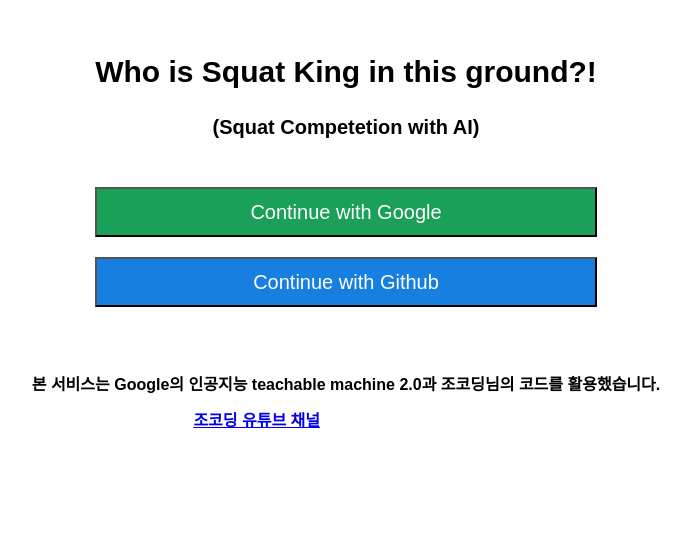
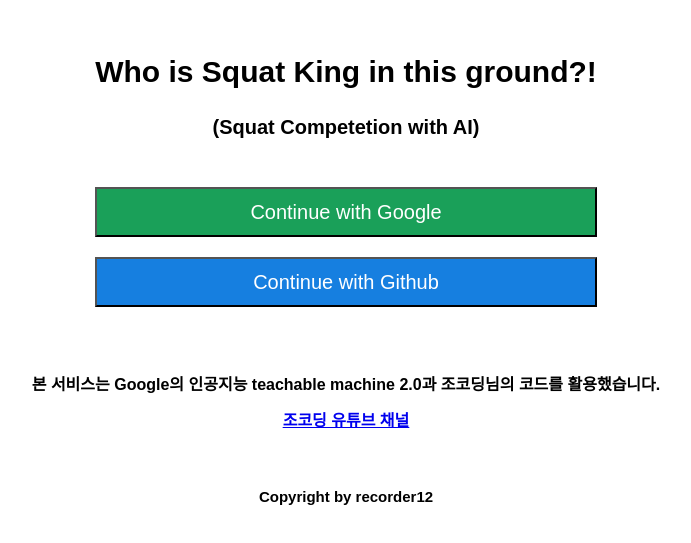
Before and after one commit to recorder12/squat, a React (Create React App) app: page /#/ in a window 1280 px wide. Shown: the part 143-686 px from the top of the page, without its empty margins (294-985 px from the left). Built offline with nearby package versions, Linux system fonts and the light colour scheme; no server answers.

Commit message:
add Addthis and kako addfit

```diff
--- a/public/index.html
+++ b/public/index.html
@@ -5,6 +5,18 @@
     <link rel="icon" href="%PUBLIC_URL%/favicon.ico" />
     <meta name="viewport" content="width=device-width, initial-scale=1" />
     <meta name="theme-color" content="#000000" />
+    <title>스쿼트 홈짐 경쟁전(Squat Competition)</title>
+	<link rel="canonical" href="https://recorder12.github.io/squat/index.html">
+	<meta name='title' content="스쿼트 대회">
+	<meta name="subject" content="AI를 이용한 스쿼트 대결! 서버 내 신기록을 갱신하면서 동기부여를 받자!">
+	<meta name="keywords" content="스쿼트, squat, 홈짐, 신기록, 랭킹전, Home gym, 인공지능, AI, 운동, 말근육, 운동덕후, 운동 경쟁, 게임, 스쿼트 대결">
+	<meta name="author" content="recorder12">
+	<meta name="description" content="코로나 시기에 혼자 집에서 운동하기 지겹지 않으신가요? 이곳에서 서로 간에 기록을 깨면서 동기부여를 받으세요!">
+	<meta property="og:url" content="https://recorder12.github.io/squat">
+	<meta property="og:type" content="website">
+	<meta property="og:title" content="스쿼트 홈짐 경쟁전">
+	<meta property="og:description" content="코로나 시기에 혼자 집에서 운동하기 지겹지 않으신가요? 이곳에서 서로 간에 기록을 깨면서 동기부여를 받으세요!">
+    <!-- Go to www.addthis.com/dashboard to customize your tools --> <script type="text/javascript" src="//s7.addthis.com/js/300/addthis_widget.js#pubid=ra-600ea53daf85d0a7"></script>
     <meta
       name="description"
       content="Web site created using create-react-app"
@@ -27,6 +39,12 @@
     <title>React App</title>
   </head>
   <body>
+    <div class="commercial">
+      <ins class="kakao_ad_area" style="display:none;" data-ad-unit = "DAN-XZ53zQtvmDxM93qM" data-ad-width = "320" data-ad-height  = "100"></ins>
+    </div>
+
+
+
     <noscript>You need to enable JavaScript to run this app.</noscript>
     <div id="root"></div>
     <!--
@@ -43,12 +61,23 @@
 
 
 </script>
-<section class="mt-5 youtube">
+
+<section class="youtube">
   <h4 class="reference" id="reference">
     본 서비스는 Google의 인공지능 teachable machine 2.0과 조코딩님의 코드를 활용했습니다.</h4>
-      <div class="container mt-5 youtube-cover d-flex flex-row-reverse">
+      <div class="link">
           <a href="https://www.youtube.com/channel/UCQNE2JmbasNYbjGAcuBiRRg" class="youtube-link" id="youtube-link">조코딩 유튜브 채널</a>
       </div>
   </section>
+
+  <div class="commercial2">
+    <ins class="kakao_ad_area" style="display:none;" data-ad-unit    = "DAN-Bu22guP4o7BNlN9y" data-ad-width   = "320" data-ad-height  = "100"></ins>
+    <ins class="kakao_ad_area" style="display:none;" data-ad-unit    = "DAN-6kOObP807xOTZb8I" data-ad-width   = "320" data-ad-height  = "100"></ins>
+    <script type="text/javascript" src="//t1.daumcdn.net/kas/static/ba.min.js" async></script>
+  </div>
+
+  <div class="copyright">
+    <span class="writer">Copyright by recorder12</span>
+  </div>
   </body>
 </html>
--- a/src/routes/Home.js
+++ b/src/routes/Home.js
@@ -26,7 +26,7 @@ const Home = ({ userObj }) => {
   const [nweet, setNweet] = useState("");
   const [nweets, setNweets] = useState([]);
   const getNweets = async () => {
-    const dbNweets = await dbService.collection("nweets").get();
+    const dbNweets = await dbService.collection("nweets").orderBy("text").limit(20).get();
     dbNweets.forEach((document) => {
       const nweetObject = {
         ...document.data(),
@@ -34,6 +34,7 @@ const Home = ({ userObj }) => {
       };
       setNweets((prev) => [nweetObject, ...prev]);
     });
+
   };
   useEffect(() => {
     getNweets();
@@ -119,12 +120,6 @@ const Home = ({ userObj }) => {
         sentenceDisplay.innerHTML=sentence = "Watching... ";
       }
 
-      // for (let i = 0; i < maxPredictions; i++) {
-      //     const classPrediction =
-      //         prediction[i].className + ": " + prediction[i].probability.toFixed(2);
-      //     labelContainer.childNodes[i].innerHTML = classPrediction;
-      // }
-      // finally draw the poses
       drawPose(pose);
   }
 
@@ -144,7 +139,8 @@ const Home = ({ userObj }) => {
     await dbService.collection("nweets").add({
       text: count, createdAt: d.toUTCString(),
     creatorId: userObj.uid,
-    nickname: userObj.displayName
+    nickname: userObj.displayName,
+    createdTime: Date.now()
     })
 
     count = 0;
@@ -179,6 +175,11 @@ const Home = ({ userObj }) => {
         </div>
       </div>
 
+
+
+      <div className="addthis_inline_share_toolbox_k4ye"></div>
+
+
       <div className="container">
         {nweets.map((nweet) => (
           <div style={{marginTop:10}} className="feed" key={nweet.id}>
--- a/src/styles.css
+++ b/src/styles.css
@@ -167,6 +167,22 @@ body {
   margin-bottom: 50px;
 }
 
+.link {
+  margin-top: 20px;
+  margin-bottom: 20px;
+  text-align: center;
+}
+
+.copyright {
+  margin-top: 40px;
+  margin-bottom: 40px;
+  font-size: 15px;
+}
+
+.addthis_inline_share_toolbox_k4ye {
+  margin-top: 20px;
+  text-align: center;
+}
 /*
 <div class="title">Who is Squat King in this ground?! </div>
       <div class="auth">
```
